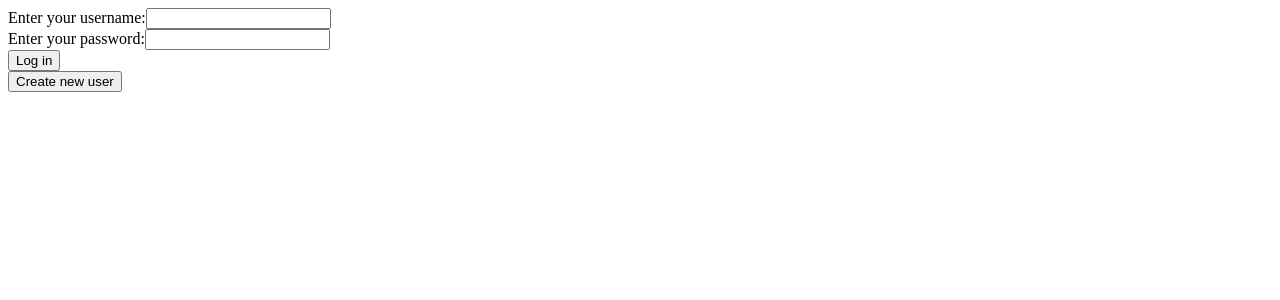
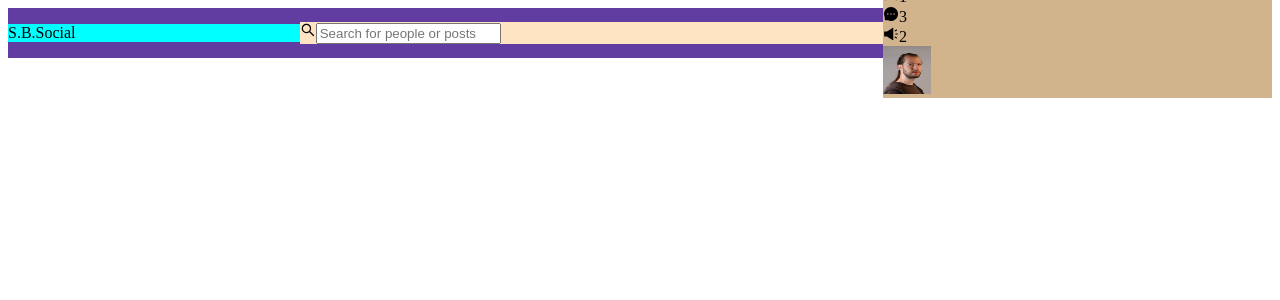
Before and after one commit to MunkerKrelle/Java-React, a React (Create React App) app: page / in a window 1280 px wide. Shown: the top 300 px of the page. Built offline with nearby package versions, Linux system fonts and the light colour scheme.

Commit message:
IT'S ALIVE sorta

```diff
--- a/package.json
+++ b/package.json
@@ -3,12 +3,17 @@
   "version": "0.1.0",
   "private": true,
   "dependencies": {
+    "@emotion/react": "^11.14.0",
+    "@emotion/styled": "^11.14.0",
+    "@mui/icons-material": "^7.0.2",
+    "@mui/material": "^7.0.2",
     "@testing-library/dom": "^10.4.0",
     "@testing-library/jest-dom": "^6.6.3",
     "@testing-library/react": "^16.3.0",
     "@testing-library/user-event": "^13.5.0",
     "react": "^19.1.0",
     "react-dom": "^19.1.0",
+    "react-icons": "^5.5.0",
     "react-scripts": "^5.0.1",
     "sqlite3": "^5.1.7",
     "web-vitals": "^2.1.4"
--- a/public/index.html
+++ b/public/index.html
@@ -9,6 +9,7 @@
             href="https://fonts.googleapis.com/css2?family=Crimson+Text:ital,wght@0,400;0,600;0,700;1,400;1,600;1,700&display=swap"
             rel="stylesheet">
             <link rel="stylesheet" href="style.css">
+
         <title>SpaceBook</title>
     </head>
 
--- a/src/components/topBar/topBar.jsx
+++ b/src/components/topBar/topBar.jsx
@@ -1,12 +1,40 @@
 import React, {useState} from "react"
 import "./topbar.css"
+import { AiOutlineSearch,AiOutlineUser, AiFillMessage, AiFillSound } from "react-icons/ai";
 
 export default function TopBar(){
     return(
         <div className="topBarContainer">
-            <div className="topBarLeft"></div>
-            <div className="topBarCenter"></div>
-            <div className="topBarRight"></div>
+            <div className="topBarLeft">
+                <span className="logo">S.B.Social</span>
+            </div>
+            <div className="topBarCenter">
+                <div className="searchbar">
+                    <AiOutlineSearch />
+                    <input placeholder="Search for people or posts" className="searchInput"/>
+                </div>
+            </div>
+            <div className="topBarRight">
+                <div className="topBarLinks">
+                    <span className="topBarLink">Homepage</span>
+                    <span className="topBarLink">TimeLine</span>
+                </div>
+                <div className="topBarIcons">
+                    <div className="topBarIconItem">
+                        <AiOutlineUser />
+                        <span className="topBarIconBadge">1</span>
+                    </div>
+                    <div className="topBarIconItem">
+                        <AiFillMessage />
+                        <span className="topBarIconBadge">3</span>
+                    </div>
+                    <div className="topBarIconItem">
+                        <AiFillSound />
+                        <span className="topBarIconBadge">2</span>
+                    </div>
+                </div>
+                <img src="/assets/people/IMG_8355cropped.JPG" alt="" className="profilePicture" />
+            </div>
 
 
         </div>
--- a/src/components/topBar/topbar.css
+++ b/src/components/topBar/topbar.css
@@ -0,0 +1,28 @@
+.topBarContainer{
+    height: 50px;
+    width: 100%;
+    background-color: #623da1;
+    display: flex;
+    align-items: center;
+    position: sticky;
+    top: 0;
+}
+
+.topBarLeft{
+    flex: 3;
+    background-color: aqua;
+}
+.topBarCenter{
+    flex: 6;
+    background-color: bisque;
+}
+.topBarRight{
+    flex: 4;
+    background-color: tan;
+}
+
+.profilePicture{
+    width: 48px;
+    height: 48px;
+
+}
--- a/src/index.js
+++ b/src/index.js
@@ -2,10 +2,12 @@ import React from "react";
 import { createRoot } from "react-dom/client";
 import GetName from "./App"; // Import your App component
 import Login from ".//login";
+import TopBar from "./components/topBar/topBar";
+import Home from "./page/home/homepage";
 
 // Render the App component
 const root = createRoot(document.getElementById("root"));
-root.render(<GetName/>);
+root.render(<TopBar/>);
 
 // const login = createRoot(document.getElementById("login"));
 // login.render(<Login />);
--- a/src/page/home/homepage.js
+++ b/src/page/home/homepage.js
@@ -1,9 +1,10 @@
 import React, {useState} from "react";
+import TopBar from "../../components/topBar/topBar";
 
 export default function Home(){
     return(
         <div>
-
+            <TopBar/>
         </div>
     )
 }
```
Also changed, not shown: 1 other file (tests, documents, lock files or other folders).
